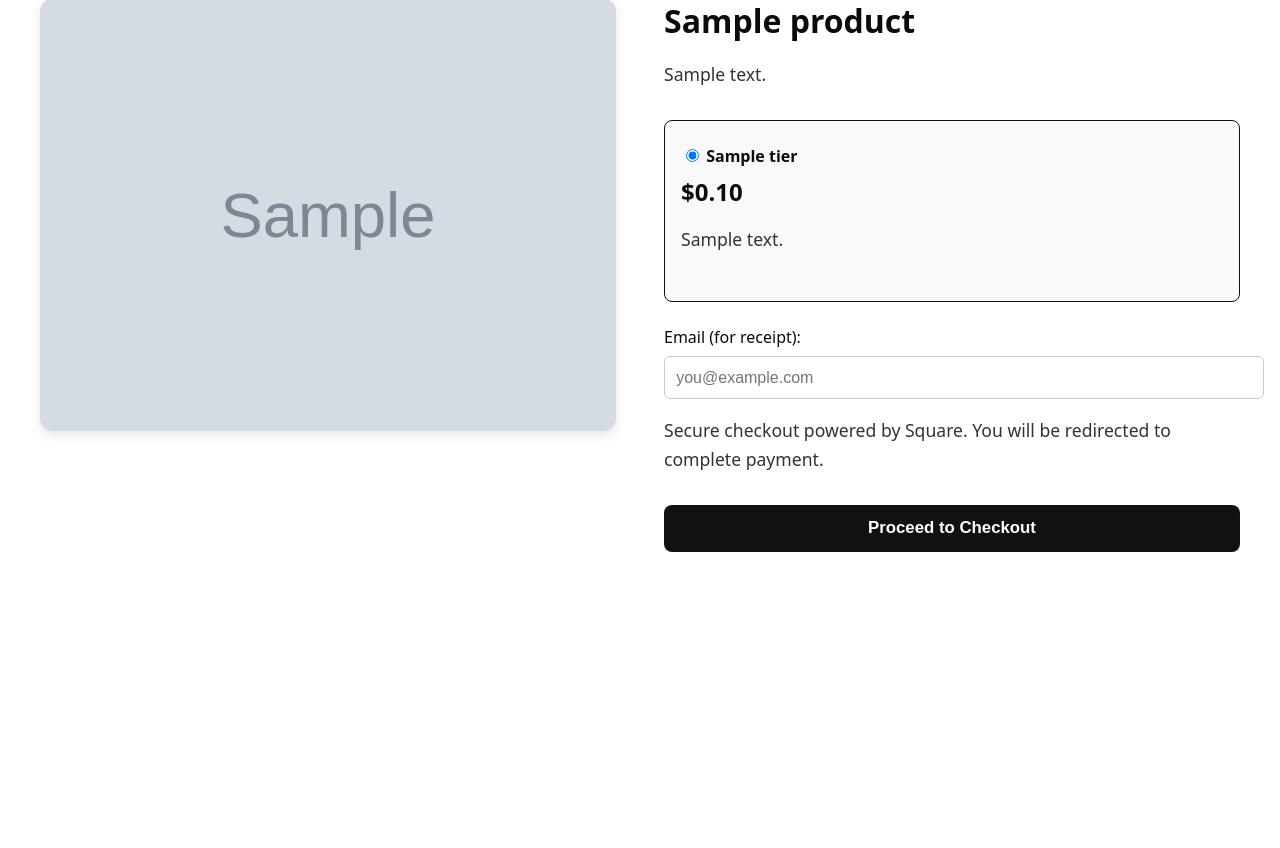
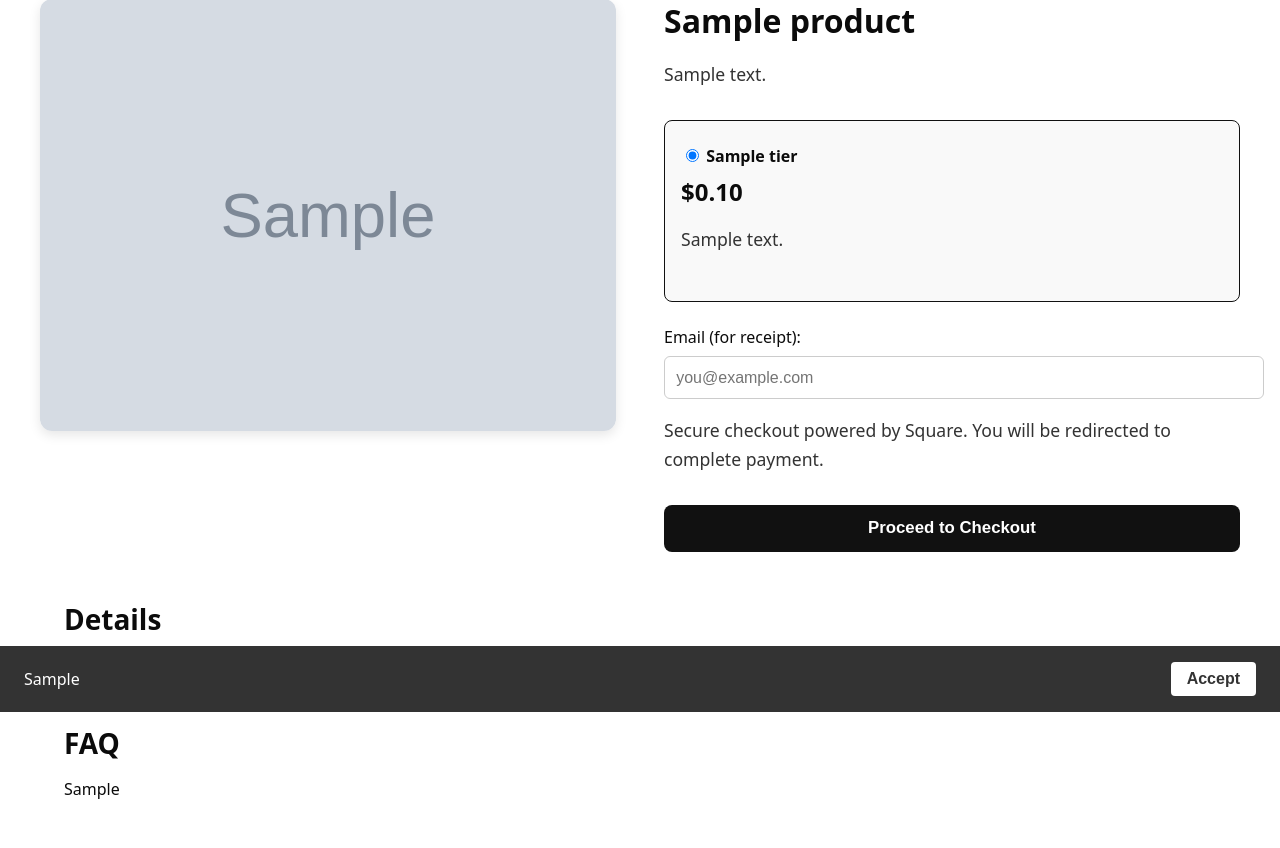
Before and after one commit to savantlab/digital-product-system, a Flask app: template store/templates/product.html in a window 1280 px wide. Shown: the part 88-936 px from the top of the page. Before the commit the page ends 640 px from the top, so only its background shows below. Run offline with Flask 3, Linux system fonts and the light colour scheme; the template is opened without the code that fills it: most values are stand-ins (such as "Sample title", 1, 10 or a date in 2020); grey boxes marked "Sample" are stand-in pictures; some libraries are stand-ins or nearby versions.

Commit message:
Add details, FAQ, and cookies notice sections to product page

```diff
--- a/store/templates/product.html
+++ b/store/templates/product.html
@@ -58,6 +58,39 @@
       </form>
     </div>
   </div>
+
+  {% if product.details_html %}
+  <section style="max-width:1200px;margin:3rem auto;padding:0 1.5rem">
+    <h2 style="font-size:1.75rem;margin-bottom:1rem">Details</h2>
+    <div class="details-content">
+      {{ product.details_html|safe }}
+    </div>
+  </section>
+  {% endif %}
+
+  {% if product.faq_html %}
+  <section style="max-width:1200px;margin:3rem auto;padding:0 1.5rem">
+    <h2 style="font-size:1.75rem;margin-bottom:1rem">FAQ</h2>
+    <div class="faq-content">
+      {{ product.faq_html|safe }}
+    </div>
+  </section>
+  {% endif %}
 </main>
+
+{% if product.cookies_notice_html %}
+<div id="cookies-notice" style="position:fixed;bottom:0;left:0;right:0;background:#333;color:#fff;padding:1rem 1.5rem;display:none;align-items:center;justify-content:space-between;z-index:1000">
+  <div style="flex:1">
+    {{ product.cookies_notice_html|safe }}
+  </div>
+  <button onclick="document.getElementById('cookies-notice').style.display='none';localStorage.setItem('cookies-accepted','true')" style="background:#fff;color:#333;border:none;padding:.5rem 1rem;border-radius:4px;cursor:pointer;margin-left:1rem;font-weight:600">Accept</button>
+</div>
+<script>
+  if (!localStorage.getItem('cookies-accepted')) {
+    document.getElementById('cookies-notice').style.display='flex';
+  }
+</script>
+{% endif %}
+
 </body>
 </html>
```
Also changed, not shown: store/app.py (+45 -0 lines).
